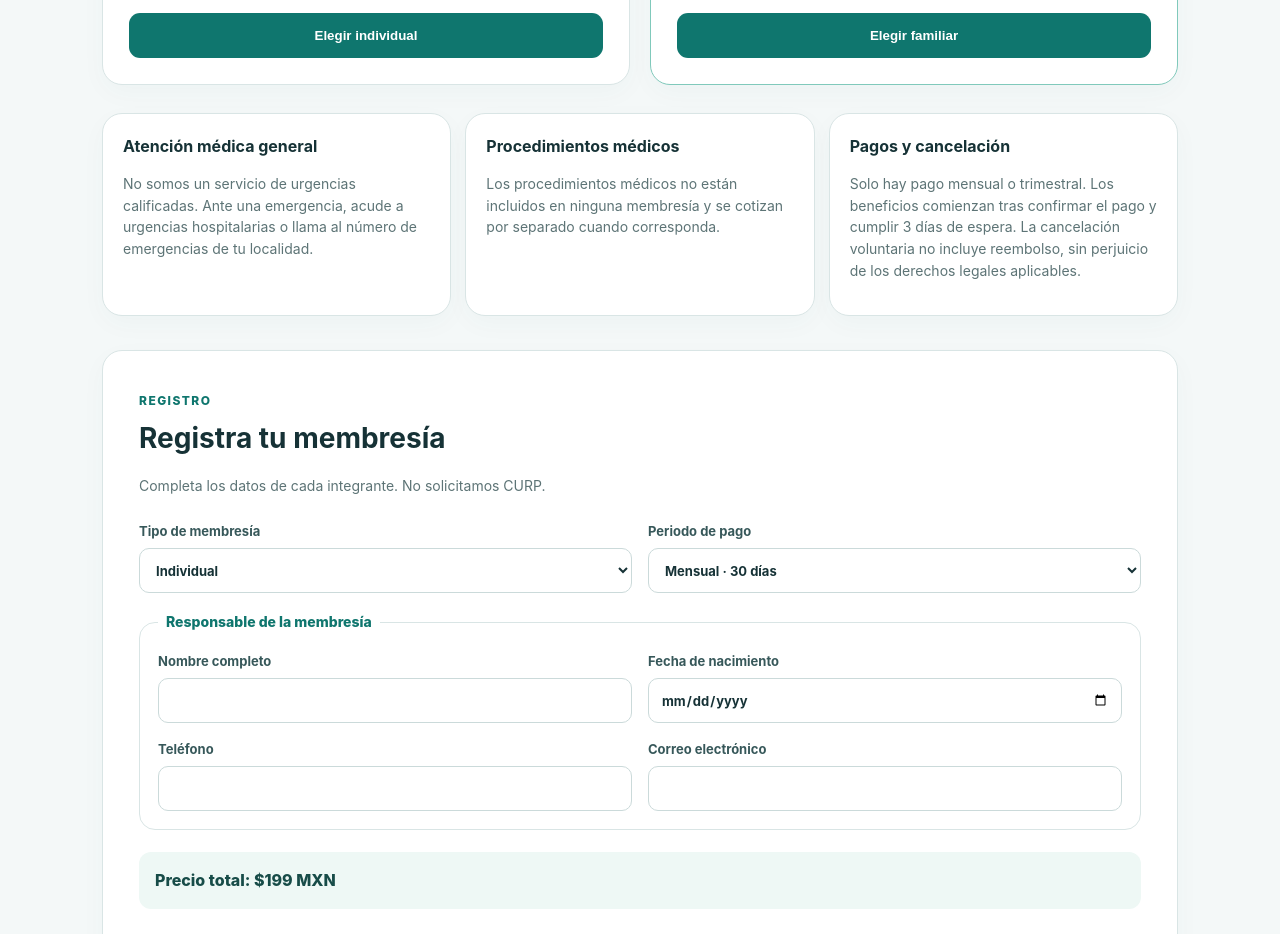
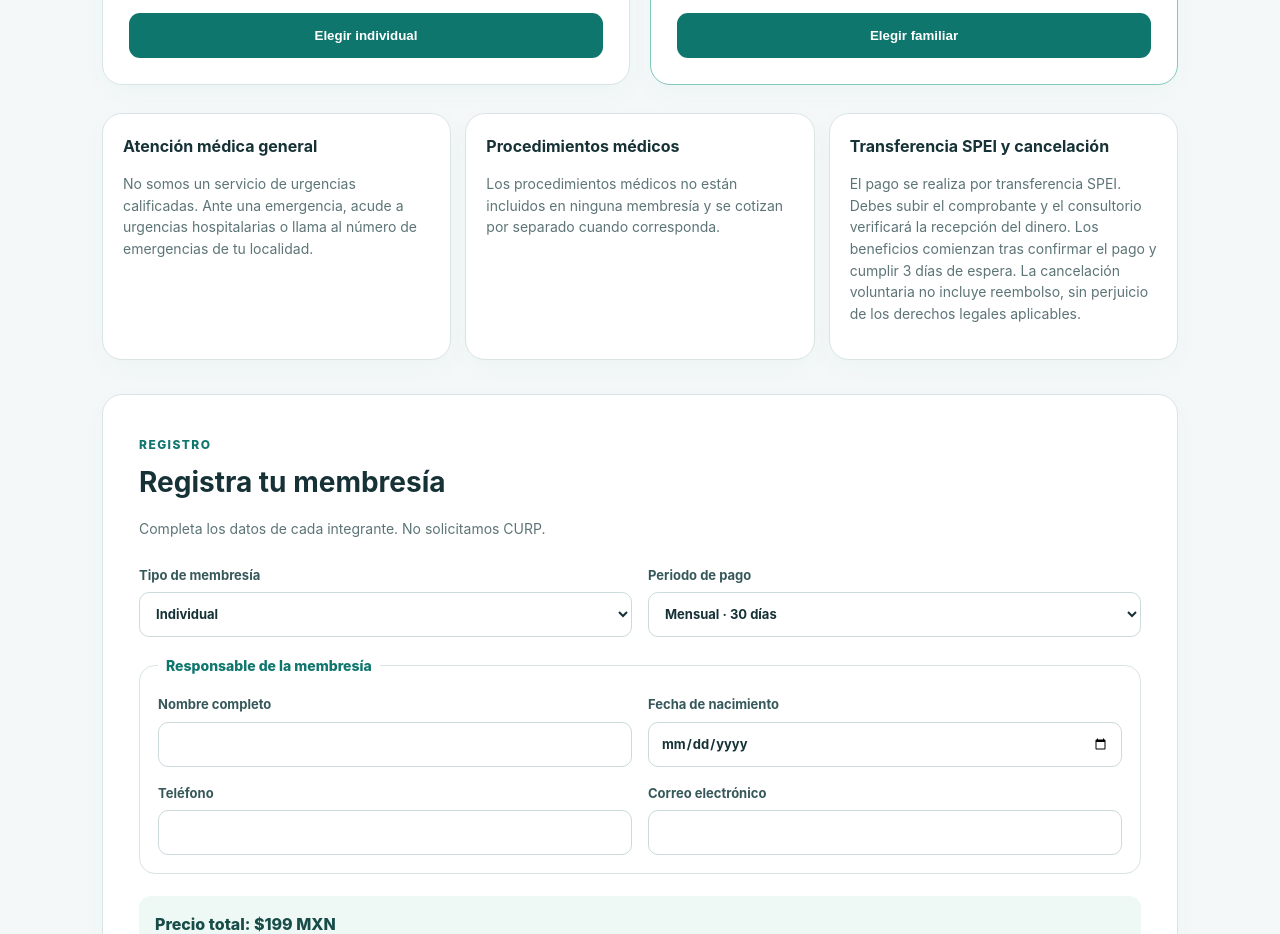
Before and after one commit to luismiguelcortez97-eng/consultorio_medicocc, a website: page membresias.html in a window 1280 px wide. Shown: the part 823-1757 px from the top of the page. Drawn offline with Linux system fonts and the light colour scheme; no server answers.

Commit message:
Cambiar membresías a transferencia SPEI y comprobantes

```diff
--- a/membresias.html
+++ b/membresias.html
@@ -4,7 +4,7 @@
 <main class="page-shell"><section class="hero"><span class="eyebrow">Cuidado continuo para ti y tu familia</span><h1>Una membresía para acompañar tu salud.</h1><p>Conoce los beneficios, elige un periodo de pago y registra a tus integrantes.</p><div class="hours"><strong>Horario de atención</strong><span>Lunes a viernes · 9:00 a. m. – 7:00 p. m.</span><span>Sábados · 9:00 a. m. – 3:00 p. m.</span></div></section>
 <section class="plans"><article class="plan-card"><div class="plan-label">Para una persona</div><h2>Individual</h2><p class="price" id="individual-price">$199 <small>MXN / mes</small></p><ul><li>Hasta 10 consultas por cada periodo de 30 días.</li><li>Medicamentos básicos administrados durante la consulta cuando estén indicados por el médico y disponibles.</li><li>No incluye medicamentos para llevar a casa.</li><li><strong>15% de descuento</strong> en estudios participantes, sujetos al catálogo autorizado.</li></ul><button class="button button-primary choose-plan" data-plan="individual">Elegir individual</button></article>
 <article class="plan-card plan-featured"><div class="plan-label">Para 3 a 5 integrantes</div><h2>Familiar</h2><p class="price" id="family-price">$499 <small>MXN / mes</small></p><ul><li>Hasta 10 consultas por integrante cada 30 días.</li><li><strong>20% de descuento</strong> en estudios de laboratorio participantes.</li><li>Programa de seguimiento de presión arterial.</li><li>Programa de seguimiento de glucosa; el costo de mediciones o estudios se informará antes de realizarlos.</li></ul><button class="button button-primary choose-plan" data-plan="familiar">Elegir familiar</button></article></section>
-<section class="notice-grid"><article class="notice"><h3>Atención médica general</h3><p>No somos un servicio de urgencias calificadas. Ante una emergencia, acude a urgencias hospitalarias o llama al número de emergencias de tu localidad.</p></article><article class="notice"><h3>Procedimientos médicos</h3><p>Los procedimientos médicos no están incluidos en ninguna membresía y se cotizan por separado cuando corresponda.</p></article><article class="notice"><h3>Pagos y cancelación</h3><p>Solo hay pago mensual o trimestral. Los beneficios comienzan tras confirmar el pago y cumplir 3 días de espera. La cancelación voluntaria no incluye reembolso, sin perjuicio de los derechos legales aplicables.</p></article></section>
+<section class="notice-grid"><article class="notice"><h3>Atención médica general</h3><p>No somos un servicio de urgencias calificadas. Ante una emergencia, acude a urgencias hospitalarias o llama al número de emergencias de tu localidad.</p></article><article class="notice"><h3>Procedimientos médicos</h3><p>Los procedimientos médicos no están incluidos en ninguna membresía y se cotizan por separado cuando corresponda.</p></article><article class="notice"><h3>Transferencia SPEI y cancelación</h3><p>El pago se realiza por transferencia SPEI. Debes subir el comprobante y el consultorio verificará la recepción del dinero. Los beneficios comienzan tras confirmar el pago y cumplir 3 días de espera. La cancelación voluntaria no incluye reembolso, sin perjuicio de los derechos legales aplicables.</p></article></section>
 <section class="form-panel" id="registro"><div class="section-heading"><span class="eyebrow">Registro</span><h2>Registra tu membresía</h2><p>Completa los datos de cada integrante. No solicitamos CURP.</p></div><form id="registration-form"><div class="form-grid"><label>Tipo de membresía<select id="plan" required><option value="individual">Individual</option><option value="familiar">Familiar (3 a 5 integrantes)</option></select></label><label>Periodo de pago<select id="interval" required><option value="1">Mensual · 30 días</option><option value="3">Trimestral · 90 días</option></select></label></div><div id="members-container"></div><div class="price-summary" id="price-summary">Precio total: $199 MXN</div><label class="check-row"><input type="checkbox" id="terms" required><span>Leí y acepto los beneficios, periodo de espera, vigencia, cancelación y privacidad.</span></label><label class="check-row"><input type="checkbox" id="scope-terms" required><span>Entiendo que se ofrece atención médica general, no urgencias calificadas, y que los procedimientos médicos no están incluidos.</span></label><button class="button button-primary" id="submit-registration" type="submit">Registrar y continuar</button><p class="form-message" id="registration-message" role="status"></p><div id="registration-result" hidden></div></form></section>
 <section class="form-panel lookup-panel" id="consultar"><div class="section-heading"><span class="eyebrow">Consulta segura</span><h2>Consultar estado de membresía</h2><p>El resultado solo mostrará el estado, sin datos personales ni historial de pagos.</p></div><form id="lookup-form" class="lookup-form"><label for="folio">Folio permanente</label><div class="lookup-row"><input id="folio" placeholder="CC-M-000001" pattern="CC-M-[0-9]{6,}" required><button class="button button-dark">Consultar</button></div><p id="lookup-result" class="form-message" role="status"></p></form></section></main>
 <footer class="site-footer"><strong>Consultorio Médico CC</strong><span>Lun–vie 9:00 a. m.–7:00 p. m. · Sáb 9:00 a. m.–3:00 p. m.</span><a href="index.html">Acceso del personal</a></footer><script src="js/membresias.js"></script></body></html>
```
